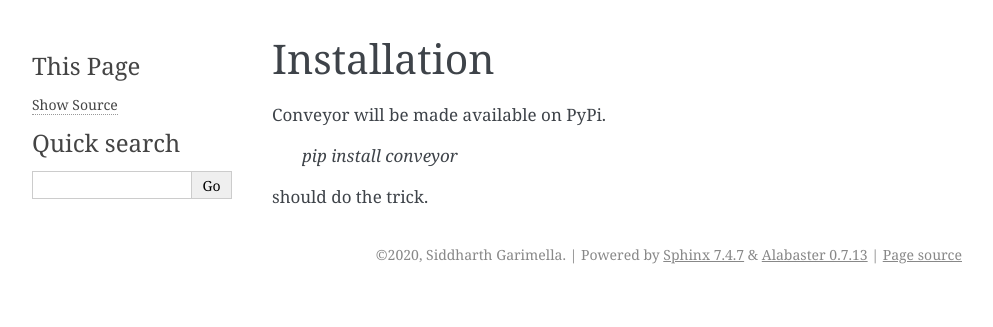
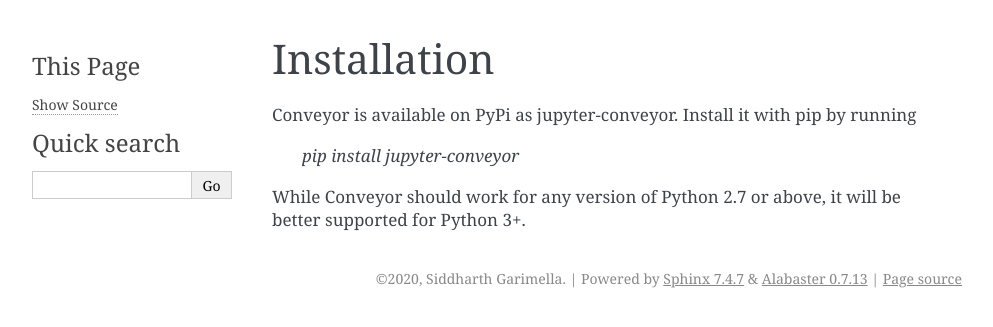
Before and after one commit to sidgarimella/conveyor, a Sphinx documentation site: the page built from docs/source/installation.rst, in a window 1280 px wide. Shown: the top 327 px of the page, without its empty margins (148-1141 px from the left). Built offline with Sphinx 7.4.7, drawn with Linux system fonts in a browser that asks for light colours.

```diff
--- a/docs/source/installation.rst
+++ b/docs/source/installation.rst
@@ -1,8 +1,8 @@
 Installation
 ============
 
-Conveyor will be made available on PyPi.
+Conveyor is available on PyPi as jupyter-conveyor. Install it with pip by running
 
-  `pip install conveyor`
+  `pip install jupyter-conveyor`
 
-should do the trick.
+While Conveyor should work for any version of Python 2.7 or above, it will be better supported for Python 3+.
```
Also changed, not shown: README.md (+5 -1 lines).
